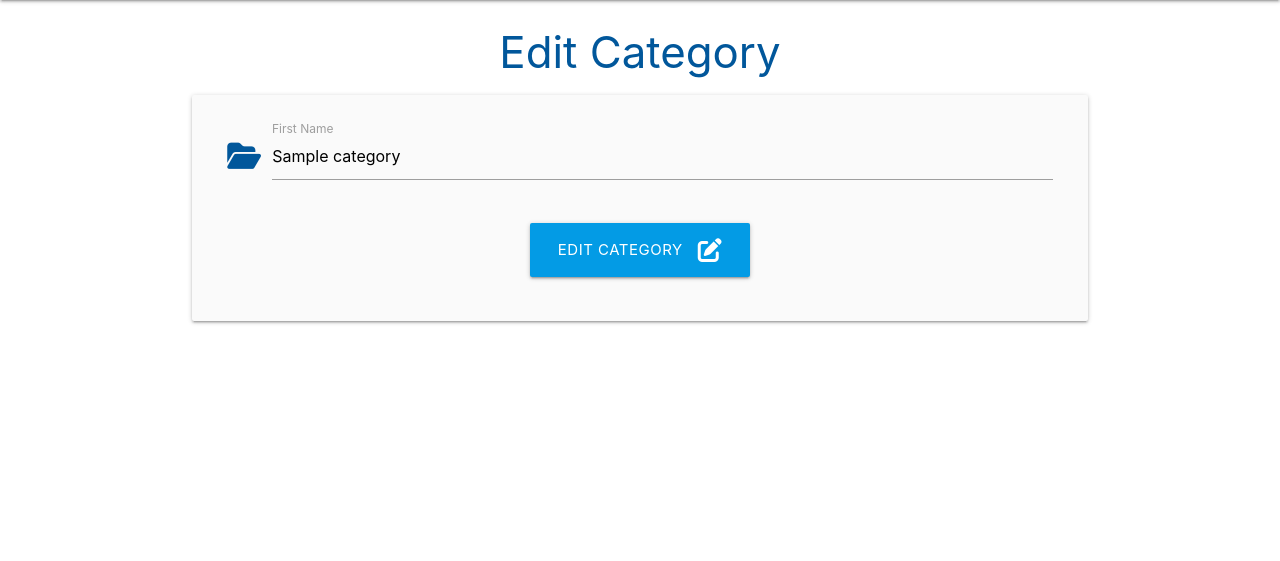
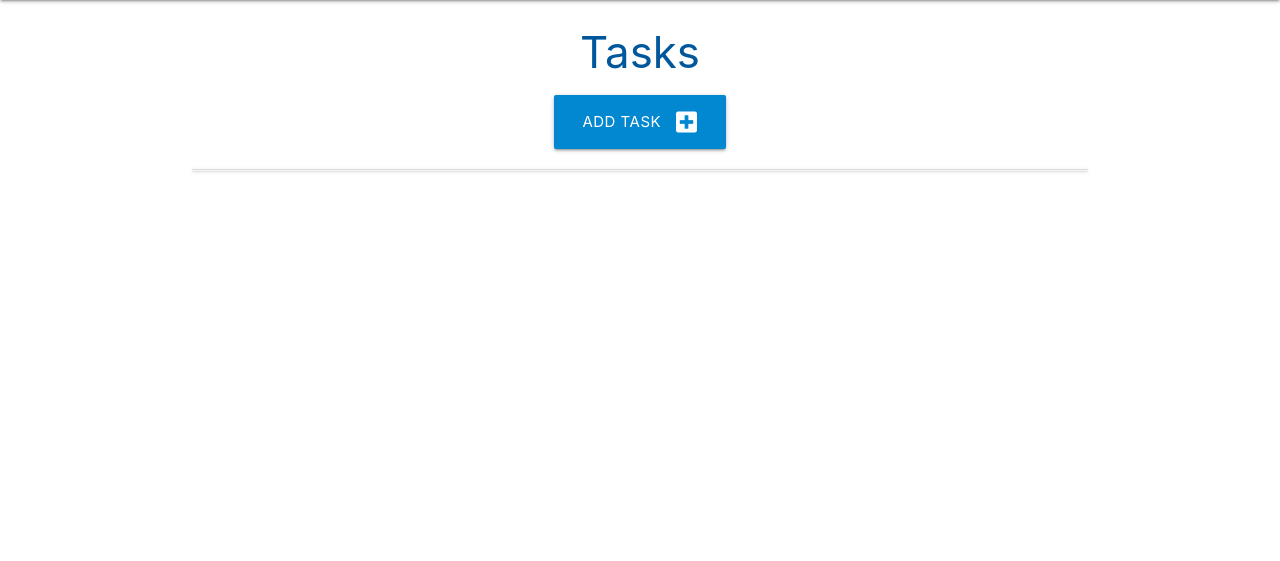
Before and after one commit to Mickyreegs/postgresql_walkthrough, a Flask app: page /edit_category/1 in a window 1280 px wide. Shown: the part 64-625 px from the top of the page. Run offline with Flask 3, Linux system fonts and the light colour scheme; tables that the repository leaves empty hold one stand-in row (Sample ...).

Commit message:
Add tasks section

```diff
--- a/taskmanager/routes.py
+++ b/taskmanager/routes.py
@@ -2,14 +2,18 @@
 from taskmanager import app, db
 from taskmanager.models import Category, Task
 
+
 @app.route("/")
 def home():
-    return render_template("tasks.html")
+    tasks = list(Task.query.order_by(Task.id).all())
+    return render_template("tasks.html", tasks=tasks)
+
 
 @app.route("/categories")
 def categories():
     categories = list(Category.query.order_by(Category.category_name).all())
     return render_template("categories.html", categories=categories)
+
 
 @app.route("/add_category", methods=["GET", "POST"])
 def add_category():
@@ -20,14 +24,16 @@
         return redirect(url_for("categories"))
     return render_template("add_category.html")
 
+
 @app.route("/edit_category/<int:category_id>", methods=["GET", "POST"])
 def edit_category(category_id):
     category = Category.query.get_or_404(category_id)
-    if request.method =="POST":
+    if request.method == "POST":
         category.category_name = request.form.get("category_name")
         db.session.commit()
         return redirect(url_for("categories"))
     return render_template("edit_category.html", category=category)
+
 
 @app.route("/delete_category/<int:category_id>")
 def delete_category(category_id):
@@ -35,3 +41,20 @@
     db.session.delete(category)
     db.session.commit()
     return redirect(url_for("categories"))
+
+
+@app.route("/add_task", methods=["GET", "POST"])
+def add_task():
+    categories = list(Category.query.order_by(Category.category_name).all())
+    if request.method == "POST":
+        task = Task(
+            task_name=request.form.get("task_name"),
+            task_description=request.form.get("task_description"),
+            is_urgent=bool(True if request.form.get("is_urgent") else False),
+            due_date=request.form.get("due_date"),
+            category_id=request.form.get("category_id")
+        )
+        db.session.add(task)
+        db.session.commit()
+        return redirect(url_for("home"))
+    return render_template("add_task.html", categories=categories)
--- a/taskmanager/templates/base.html
+++ b/taskmanager/templates/base.html
@@ -1,44 +1,39 @@
 <!DOCTYPE html>
 <html lang="en">
 <head>
-		<meta charset="UTF-8" />
-		<meta name="viewport" content="width=device-width, initial-scale=1.0" />
-		<link
-			rel="stylesheet"
-			href="https://cdnjs.cloudflare.com/ajax/libs/materialize/1.0.0/css/materialize.min.css"
-			type="text/css"
-		/>
-		<link
-			rel="stylesheet"
-			href="{{ url_for('static', filename='css/style.css') }}"
-			type="text/css"
-		/>
-		<link
-			rel="stylesheet"
-			href="https://cdnjs.cloudflare.com/ajax/libs/font-awesome/6.7.2/css/all.min.css"
-		/>
+
+    <meta charset="UTF-8">
+    <meta http-equiv="X-UA-Compatible" content="IE=edge">
+    <meta name="viewport" content="width=device-width, initial-scale=1.0">
+    <link rel="stylesheet" href="https://cdnjs.cloudflare.com/ajax/libs/font-awesome/5.15.3/css/all.min.css"
+        integrity="sha512-iBBXm8fW90+nuLcSKlbmrPcLa0OT92xO1BIsZ+ywDWZCvqsWgccV3gFoRBv0z+8dLJgyAHIhR35VZc2oM/gI1w=="
+        crossorigin="anonymous" referrerpolicy="no-referrer">
+    <link rel="stylesheet" href="https://cdnjs.cloudflare.com/ajax/libs/materialize/1.0.0/css/materialize.min.css"
+        type="text/css">
+    <link rel="stylesheet" href="{{ url_for('static', filename='css/style.css') }}" type="text/css">
     <title>Task Manager</title>
 </head>
 
 <body>
-		<!--top navbar-->
+
     <header>
+        <!-- top navbar -->
         <nav class="light-blue darken-1">
             <div class="nav-wrapper">
             <a href="{{ url_for('home') }}" class="brand-logo">Task Manager</a>
             <a href="#" data-target="mobile-demo" class="sidenav-trigger"><i class="fas fa-bars"></i></a>
             <ul class="right hide-on-med-and-down">
                 <li><a href="{{ url_for('home') }}">Home</a></li>
-                        <li><a href="">New Task</a></li>
+                <li><a href="{{ url_for('add_task') }}">New Task</a></li>
                 <li><a href="{{ url_for('categories') }}">Categories</a></li>
             </ul>
             </div>
         </nav>
 
-			<!--mobile sidenav-->
+        <!-- mobile sidenav -->
         <ul class="sidenav" id="mobile-demo">
             <li><a href="{{ url_for('home') }}">Home</a></li>
-                <li><a href="">New Task</a></li>
+            <li><a href="{{ url_for('add_task') }}">New Task</a></li>
             <li><a href="{{ url_for('categories') }}">Categories</a></li>
         </ul>
     </header>
@@ -59,5 +54,6 @@
 
     <script src="https://cdnjs.cloudflare.com/ajax/libs/materialize/1.0.0/js/materialize.min.js"></script>
     <script src="{{ url_for('static', filename='js/script.js') }}"></script>
+
 </body>
 </html>
--- a/taskmanager/templates/edit_category.html
+++ b/taskmanager/templates/edit_category.html
@@ -1,26 +1,32 @@
 {% extends "base.html" %}
 {% block content %}
 
-<h3 class="light-blue-text text-darken-4 center-align">Edit Category</h3>
+<h3 class="light-blue-text text-darken-4 center-align">Tasks</h3>
 
-<div class="row card-panel grey lighten-5">
-    <form class="col s12" method="POST" action="{{ url_for('edit_category', category_id=category.id) }}">
-      <!--category_name-->
-      <div class="row">
-        <div class="input-field col s12">
-            <i class="fas fa-folder-open prefix light-blue-text text-darken-4"></i>
-          <input id="category_name" name="category_name" value="{{ category.category_name }}" minlength="3" maxlength="25" type="text" class="validate" required>
-          <label for="category_name">First Name</label>
+<div class="row">
+    <div class="col s12 center-align">
+        <a href="{{ url_for('add_task') }}" class="btn-large light-blue darken-2">
+            Add Task <i class="fas fa-plus-square right"></i>
+        </a>
+    </div>
+</div>
+
+<ul class="collapsible">
+    {% for task in tasks|sort(attribute="due_date") %}
+    <li>
+        <div class="collapsible-header white-text light-blue darken-4">
+            <i class="fas fa-caret-down"></i>
+            <strong>{{ task.task_name }}</strong> : {{ task.due_date.strftime("%d %B, %Y") }}
+            {% if task.is_urgent == True %}
+                <i class="fas fa-exclamation-circle light-blue-text text-lighten-2"></i>
+            {% endif %}
         </div>
-      </div>
-      <!--submit_name-->
-      <div class="row">
-        <div class="col s12 center-align">
-            <button type="submit" class="btn-large light-blue darken-1">
-                Edit Category <i class="fas fa-edit right"></i>
-            </button>
+        <div class="collapsible-body">
+            <strong>{{ task.category }}</strong>
+            <p>{{ task.task_description }}</p>
         </div>
-      </div>
-    </form>
+    </li>
+    {% endfor %}
+</ul>
 
 {% endblock %}
```
Also changed, not shown: taskmanager/static/js/script.js (+21 -5 lines), taskmanager/templates/add_category.html (+4 -3 lines), taskmanager/templates/add_task.html (added, +70 -0 lines), taskmanager/templates/tasks.html (+26 -0 lines), taskmanager/templates/categories.html (indentation only). Lines whose indentation alone changed are shown as unchanged.
